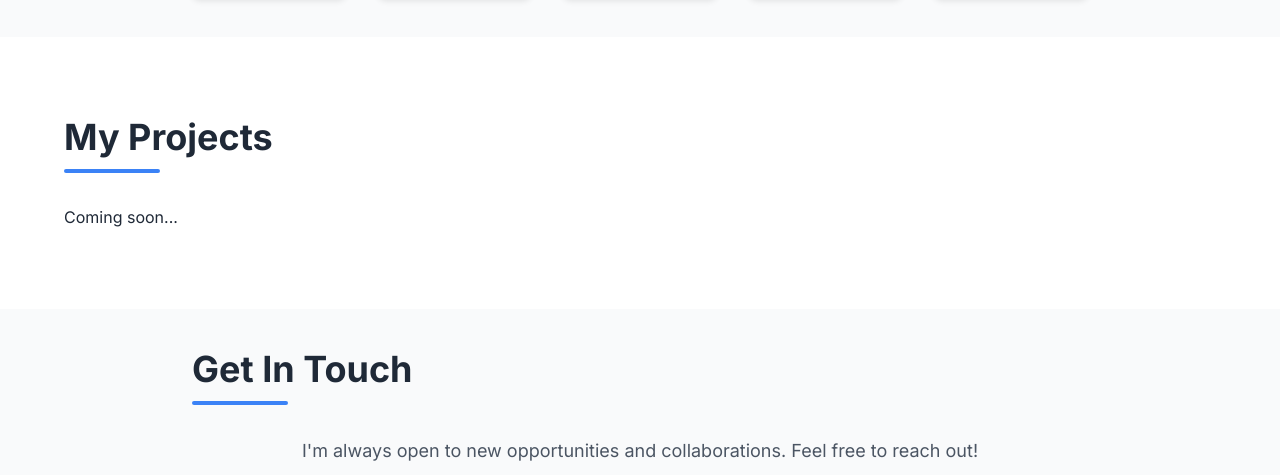
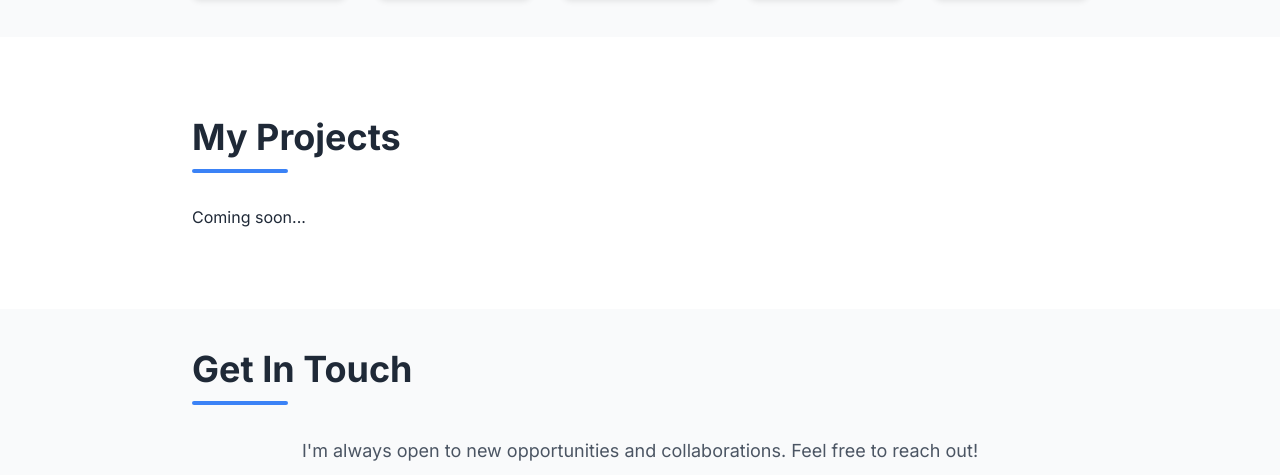
Before and after one commit to MaulikBhalani/maulikbhalani.github.io, a plain HTML site: page index.html in a window 1280 px wide. Shown: the part 1983-2458 px from the top of the page. Drawn offline with nearby package versions, Linux system fonts and the light colour scheme.

Commit message:
Update index.html

```diff
--- a/index.html
+++ b/index.html
@@ -839,7 +839,8 @@
 
         <!-- Projects Section -->
         <section id="projects" class="py-20 px-4 bg-white">
-            <div class="container mx-auto max-w-6xl">
+            <div class="container mx-auto max-w-4xl">
+
                 <h2 class="section-title text-3xl sm:text-4xl font-bold mb-8 relative pb-4">
                     My Projects
                 </h2>
```
